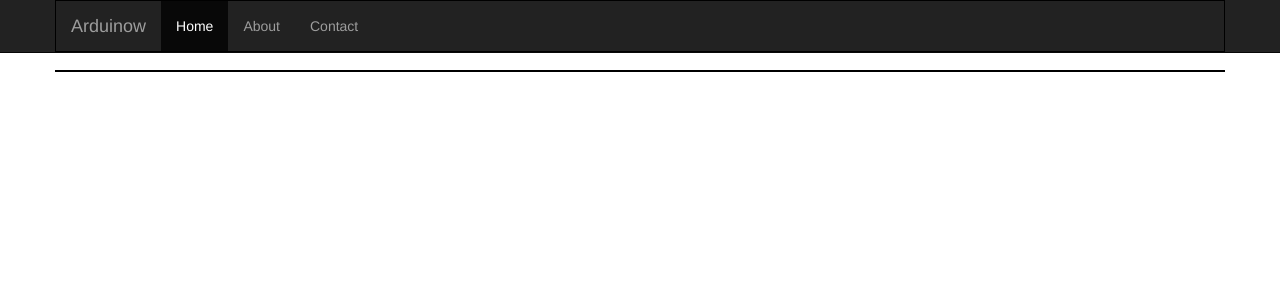
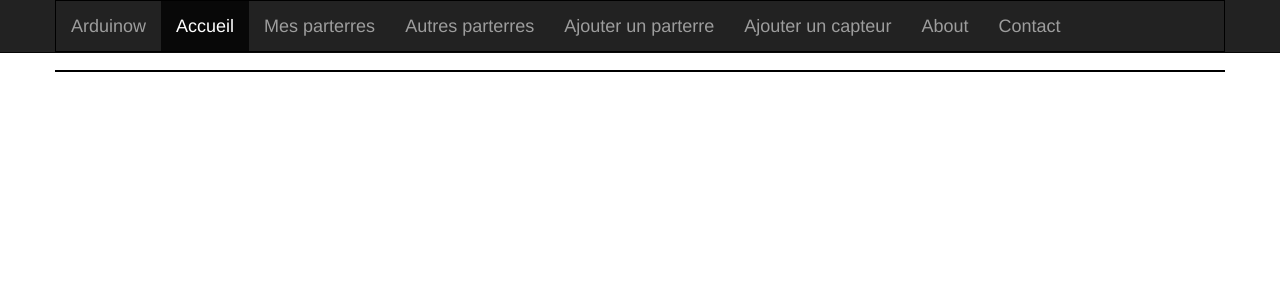
Before and after one commit to JoshVanoz/ProjetCapteurs, a Flask app: template NotreApli/Web/Apply/templates/header.html in a window 1280 px wide. Shown: the top 300 px of the page. Run offline with Flask 2, Linux system fonts and the light colour scheme; the template is opened without the code that fills it, so the values that code supplies are empty; some libraries are stand-ins or nearby versions.

Commit message:
css + navbar

```diff
--- a/NotreApli/Web/Apply/static/home.css
+++ b/NotreApli/Web/Apply/static/home.css
@@ -31,3 +31,7 @@
   flex: 1;
   margin-left: 10px;
 }
+
+#navbar{
+  font-size: large;
+}
--- a/NotreApli/Web/Apply/templates/header.html
+++ b/NotreApli/Web/Apply/templates/header.html
@@ -13,7 +13,11 @@
         </div>
         <div id="navbar" class="collapse navbar-collapse">
           <ul class="nav navbar-nav">
-            <li class="active"><a href="#">Home</a></li>
+            <li class="active"><a href="#">Accueil</a></li>
+            <li><a href="#about">Mes parterres</a></li>
+            <li><a href="#about">Autres parterres</a></li>
+            <li><a href="#about">Ajouter un parterre</a></li>
+            <li><a href="#about">Ajouter un capteur</a></li>
             <li><a href="#about">About</a></li>
             <li><a href="#contact">Contact</a></li>
           </ul>
```
